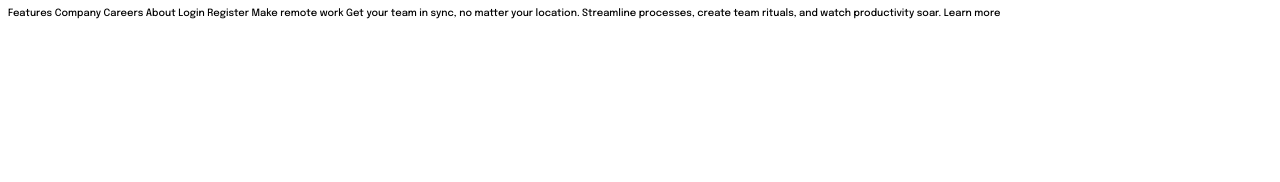
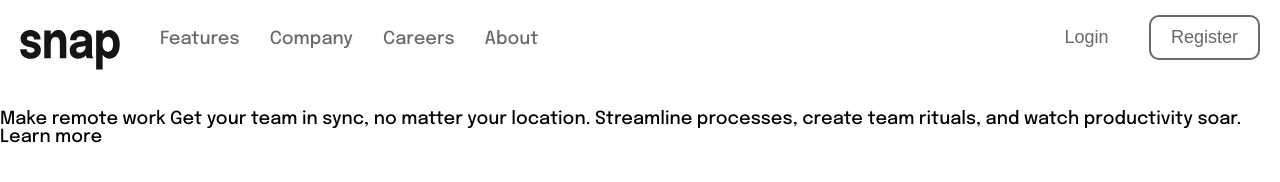
Before and after one commit to nivamoli/remote-work_landing, a plain HTML site: page index.html in a window 1280 px wide. Drawn offline with Linux system fonts and the light colour scheme.

Commit message:
Header terminado

```diff
--- a/index.html
+++ b/index.html
@@ -12,14 +12,25 @@
   <title>Frontend Mentor | Intro section with dropdown navigation</title>
 </head>
 <body>
+  <header>
+    <div class="header-container-1">
+      <img src="./images/logo.svg" alt="Logo" class="header_logo">
+      <nav>
+        <ul class="header-nav-ul">
+          <li><a href="#" class="header-nav-link">Features</a></li>
+          <li><a href="#" class="header-nav-link">Company</a></li>
+          <li><a href="#" class="header-nav-link">Careers</a></li>
+          <li><a href="#" class="header-nav-link">About</a></li>
+        </ul>
+      </nav>
+    </div>
+    <div class="header-contaiiner-2">
+      <button class="button button-login">Login</button>
+      <button class="button button-register">Register</button>
+    </div>
+  </header>
 
-  Features
-  Company
-  Careers
-  About
 
-  Login
-  Register
 
   Make remote work
 
--- a/style.css
+++ b/style.css
@@ -11,7 +11,7 @@
 
     --font-family: 'Epilogue', sans-serif;
     --medium: 500;
-    --bold: 700
+    --bold: 700;
     --pgraph-size: 1.8rem;
 
   /* Tamaños */
@@ -27,6 +27,85 @@ html {
   font-family: var(--font-family);
 }
 
+body {
+  font-size: var(--pgraph-size);
+  padding: 0;
+  margin: 0;
+}
+
 p {
   font-size: 1.8rem;
 }
+
+/* Header */
+
+header,
+.header-container-1 {
+  display: flex;
+}
+
+.header-contaiiner-2 {
+  margin-top: -15px
+}
+
+header {
+  height: 50px;
+  justify-content: space-between;
+  align-items: flex-start;
+  padding: 30px 20px;
+
+}
+
+.header_logo {
+  width: 100px;
+  height: 40px;
+}
+
+.header-nav-ul {
+  display: flex;
+  list-style: none;
+  width: 400px;
+  margin-top: 0;
+}
+
+.header-nav-link {
+  margin-right: 30px;
+  text-decoration: none;
+  color: var(--gris);
+}
+
+.header-nav-link:hover {
+  color: var(--negro)'';
+}
+
+.button {
+  font-size: var(--pgraph-size);
+  color: var(--gris);
+}
+
+.button:hover {
+  cursor: pointer;
+}
+
+.button-login {
+  border: none;
+  background-color: transparent;
+  margin-right: 30px;
+}
+
+.button-login:hover {
+  color: var(--negro);
+}
+
+.button-register {
+  border-radius: 10px;
+  padding: 10px 20px;
+  border: 2px solid var(--gris);
+  background: transparent;
+}
+
+.button-register:hover {
+  background-color: var(--negro);
+  color: white;
+
+}
```
